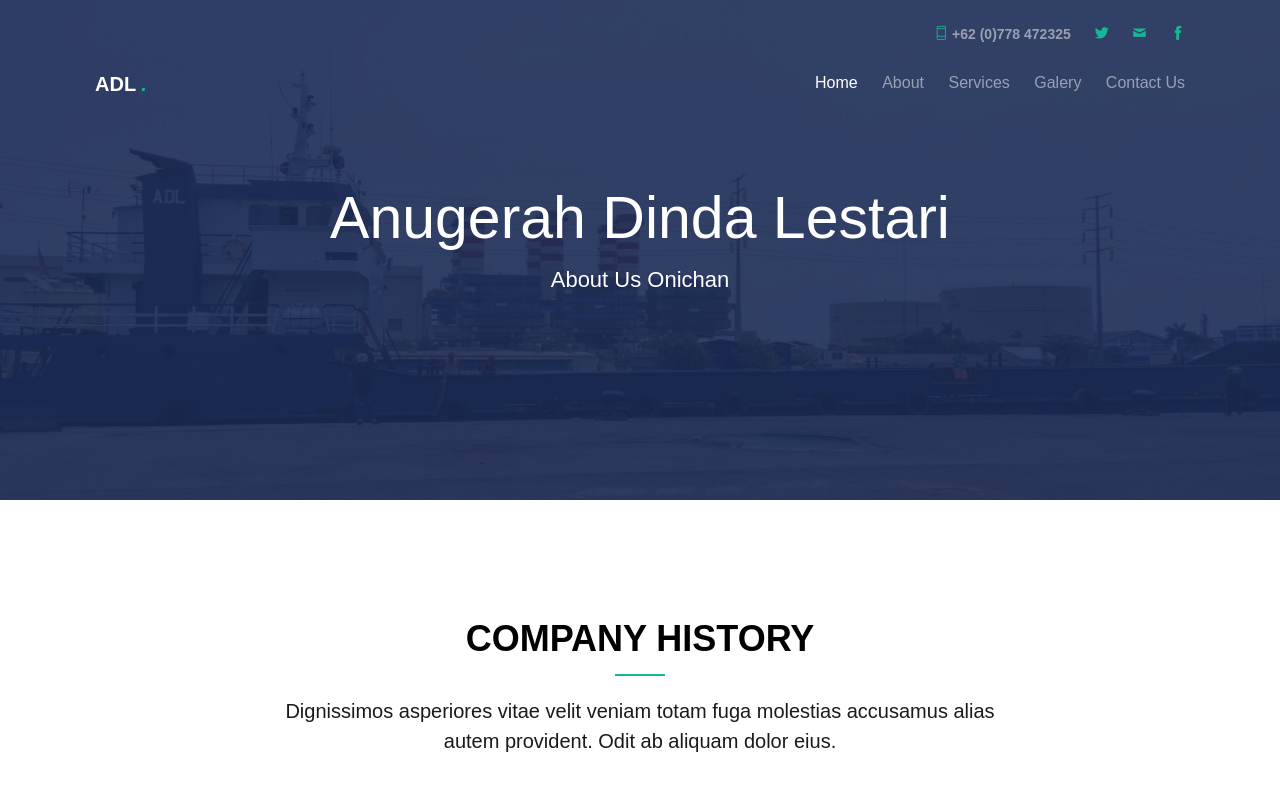
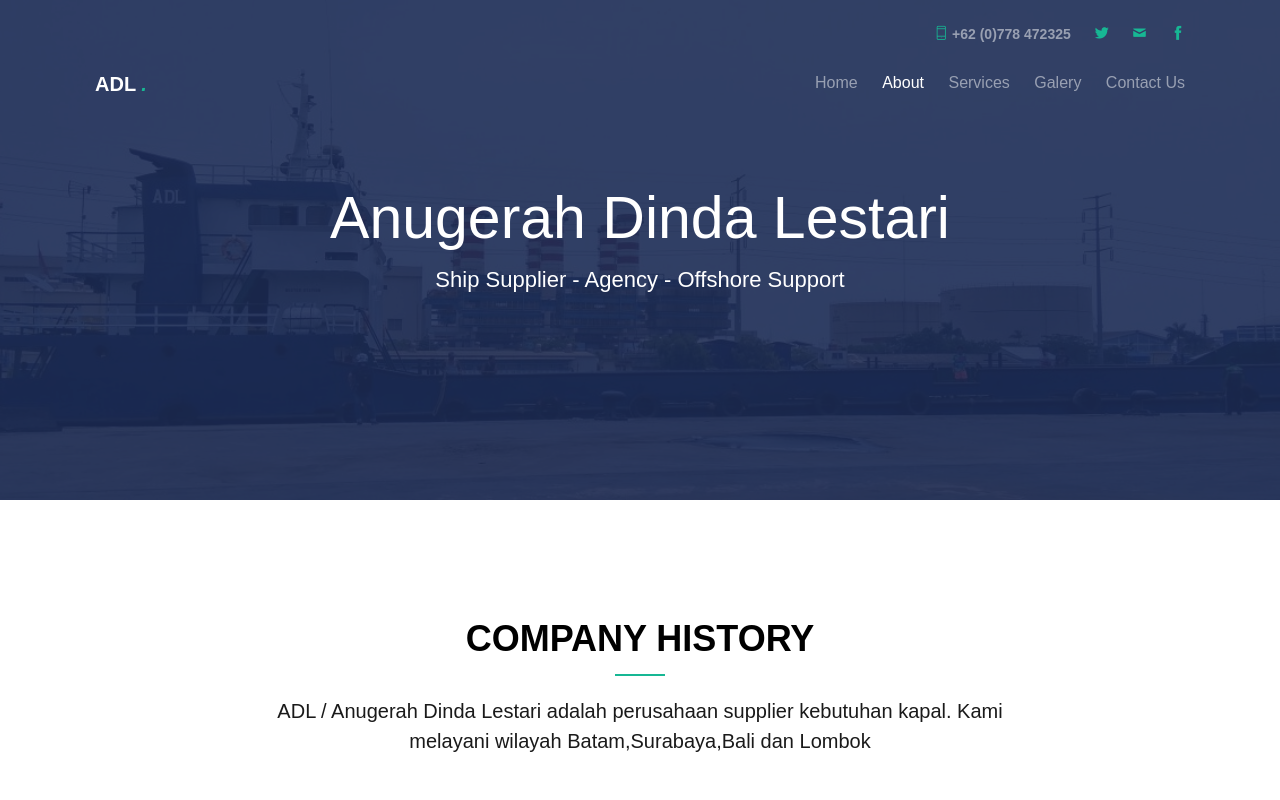
Before and after one commit to asperkasa/adl_rev, a plain HTML site: page about.html in a window 1280 px wide. Shown: the top 800 px of the page. Drawn offline with Linux system fonts and the light colour scheme; files whose address does not match are found by name.

Commit message:
versi 1.0.1

```diff
--- a/about.html
+++ b/about.html
@@ -72,8 +72,8 @@
 				</div>
 				<div class="col-xs-8 text-right menu-1">
 					<ul>
-						<li class="active"><a href="index.html">Home</a></li>
-						<li><a href="about.html">About</a></li>
+						<li ><a href="index.html">Home</a></li>
+						<li class="active"><a href="about.html">About</a></li>
 						<li class="has-dropdown">
 							<a href="services.html">Services</a>
 							<ul class="dropdown">
@@ -98,7 +98,7 @@
 					<div class="display-t">
 						<div class="display-tc">
 							<h1 class="animate-box" data-animate-effect="fadeInUp">Anugerah Dinda Lestari</h1>
-							<h2 class="animate-box" data-animate-effect="fadeInUp">About Us Onichan</h2>
+							<h2 class="animate-box" data-animate-effect="fadeInUp">Ship Supplier - Agency - Offshore Support</h2>
 						</div>
 					</div>
 				</div>
@@ -112,7 +112,7 @@
 			<div class="row">
 				<div class="col-md-8 col-md-offset-2 text-center gtco-heading">
 					<h2>Company History</h2>
-					<p>Dignissimos asperiores vitae velit veniam totam fuga molestias accusamus alias autem provident. Odit ab aliquam dolor eius.</p>
+					<p>ADL / Anugerah Dinda Lestari adalah perusahaan supplier kebutuhan kapal. Kami melayani wilayah Batam,Surabaya,Bali dan Lombok</p>
 				</div>
 			</div>
 
```
